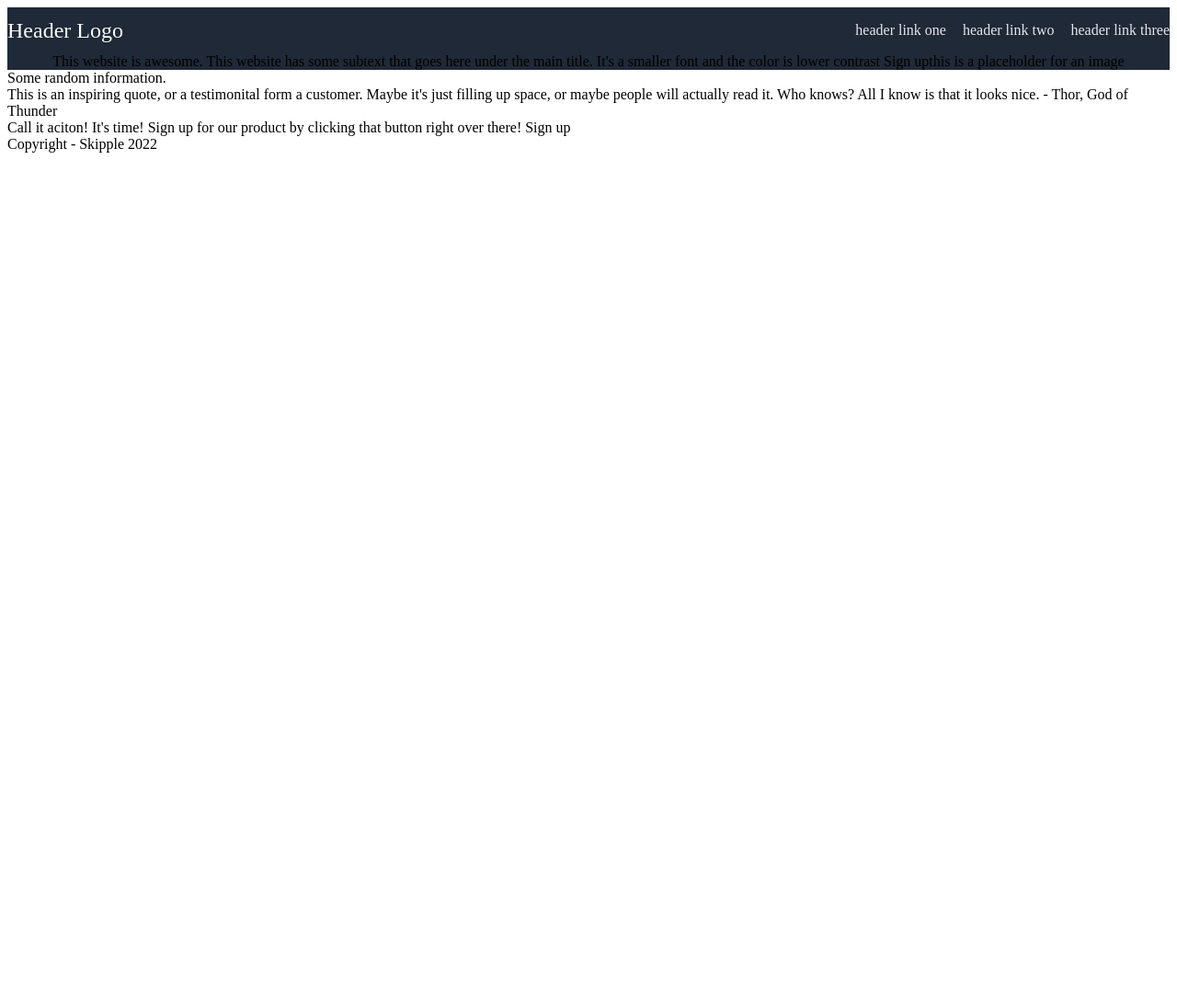
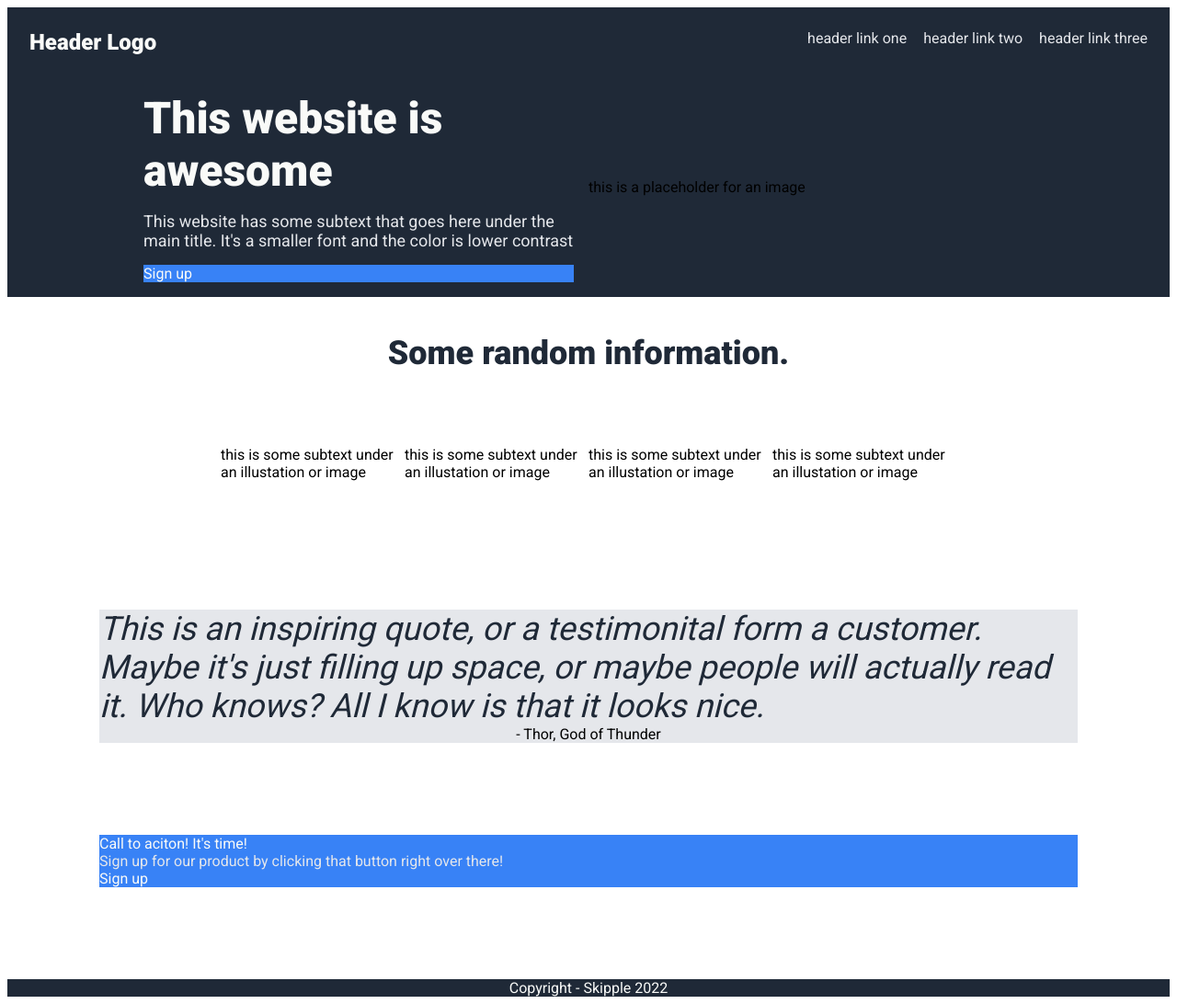
Before and after one commit to skipple/landing-page-assignment, a plain HTML site: page index.html in a window 1280 px wide. Shown: the whole page at 92% size. Before the commit the page ends 800 px from the top, so only its background shows below. Drawn offline with Linux system fonts and the light colour scheme.

Commit message:
A ton of CSS work to attempt to get all the items in a proper location

```diff
--- a/index.html
+++ b/index.html
@@ -6,8 +6,12 @@
     <meta name="viewport" content="width=device-width, initial-scale=1.0">
     <title>My First Landing Page</title>
     <link rel="stylesheet" href="./style.css">
+    <link rel="preconnect" href="https://fonts.googleapis.com">
+    <link rel="preconnect" href="https://fonts.gstatic.com" crossorigin>
+    <link href="https://fonts.googleapis.com/css2?family=Roboto:wght@400;700;900&display=swap" rel="stylesheet">
 </head>
 <body>
+    <div class="dark-bg">
         <div class="header">
             <div class="logo">Header Logo</div>
             <ul>
@@ -15,31 +19,45 @@
                 <li>header link two</li>
                 <li>header link three</li>
             </ul>
-
+        </div>
     </div>
 
     <div class="body">
         <div class="top">
             <div class="top-left">
-                This website is awesome.
-                This website has some subtext that goes here under the main title. It's a smaller font and the color is lower contrast
-                Sign up
+                <div class="hero-main">This website is awesome</div>
+                <div class="hero-secondary">This website has some subtext that goes here under the main title. It's a smaller font and the color is lower contrast</div>
+                <div class="hero-button">Sign up</div>
             </div>
             <div class="top-right">
                 this is a placeholder for an image
             </div>
         </div>
-        <div class="middle">
-            Some random information.
+        <div class="information-container">
+            <div class="information-text">Some random information.</div>
+            <div class="info-boxes">
+                <div class="info-box">
+                    <div class="info-box-text">this is some subtext under an illustation or image</div>
                 </div>
-        <div class="quote">
-            This is an inspiring quote, or a testimonital form a customer. Maybe it's just filling up space, or maybe people will actually read it. Who knows? All I know is that it looks nice.
-            - Thor, God of Thunder
+                <div class="info-box">
+                    <div class="info-box-text">this is some subtext under an illustation or image</div>
                 </div>
-        <div class="bottom">
-            Call it aciton! It's time!
-            Sign up for our product by clicking that button right over there!
-            Sign up
+                <div class="info-box">
+                    <div class="info-box-text">this is some subtext under an illustation or image</div>
+                </div>
+                <div class="info-box">
+                    <div class="info-box-text">this is some subtext under an illustation or image</div>
+                </div>
+            </div>
+        </div>
+        <div class="quote-container">
+            <div class="quote-text">This is an inspiring quote, or a testimonital form a customer. Maybe it's just filling up space, or maybe people will actually read it. Who knows? All I know is that it looks nice.</div>
+            <div class="quote-attrib">- Thor, God of Thunder</div>
+        </div>
+        <div class="bottom-container">
+            <div class="bottom-top-text">Call to aciton! It's time!</div>
+            <div class="bottom-bottom-text">Sign up for our product by clicking that button right over there!</div>
+            <div class="bottom-button">Sign up</div>
         </div>
     </div>
 
--- a/style.css
+++ b/style.css
@@ -1,32 +1,132 @@
 body {
+    font-family: 'Roboto';
+    display: flex;
+    flex-direction: column;
+    font-family: 'Roboto', sans-serif;
+}
+
+.dark-bg{
+    background-color: #1F2937;
+}
+
+.header, .top, .footer {
+    background-color: #1F2937;
+}
+
+.header {
+    display: flex;
+    justify-content: space-between;
+}
+
+.logo {
+    font-size: 24px;
+    color: #F9FAF8;
+    font-weight: 900;
+    margin: 24px;
+}
+
+ul {
+    display: flex;
+    gap: 18px;
+    list-style-type: none;
+    color: #E5E7EB;
+    margin: 24px;
+}
+
+.top {
+    display: flex;
+    justify-content: center;
+    align-items: center;
+}
+
+.top-left, .top-right{
+    width: 500px;
+}
+
+.hero-main {
+    font-size: 48px;
+    font-weight: 900;
+    color: #F9FAF8;
+    margin: 16px;
+}
+
+.hero-secondary {
+    font-size: 18px;
+    color: #E5E7EB;
+    margin: 16px;
+}
+
+.hero-button {
+    background-color: #3882F6;
+    color: #F9FAF8;
+    margin: 16px;
+}
+
+.information-container {
     display: flex;
     flex-direction: column;
 }
 
-.header, .top{
-    background-color: #1F2937;
-    display:flex;
-    align-items: center;
+.information-text {
+    font-size: 36px;
+    font-weight: 1000;
+    color:#1F2937;
+    display: flex;
+    justify-content: center;
+    margin: 40px;
 }
 
-.header{
-    justify-content: space-between;
+.info-boxes {
+    display: flex;
+    justify-content: center;
+    margin: 40px;
 }
 
-.logo{
-    font-size: 24px;
-    color: #F9FAF8
+.info-box {
+    display: flex;
+    flex-direction: column;
+    width: 200px;
+    flex-basis: auto;
+    flex-wrap: wrap;
 }
 
-ul{
+.quote-container {
     display: flex;
-    gap: 18px;
-    list-style-type: none;
-    color: #E5E7EB
+    flex-direction: column;
+    justify-content: center;
+    align-items: center;
+    background-color: #E5E7EB;
+    margin: 100px;
 }
 
-.top{
+.quote-text {
+    font-size: 36px;
+    font-style: italic;
+    color: #1F2937;
+}
+
+.bottom-container{
+    background-color: #3882F6;
+    margin: 100px;
+    display: flex;
+    flex-direction: column;
+}
+
+.bottom-top-text{
+    color:#F9FAF8;
+}
+
+.bottom-bottom-text {
+    color: #E5E7EB;
+}
+
+.bottom-button{
+    background-color: #3882F6;
+    color: #F9FAF8;
+}
+
+.footer {
+    color: #F9FAF8;
     display: flex;
     justify-content: center;
-    align-items: center;
 }
```
Lines whose indentation alone changed are shown as unchanged.
